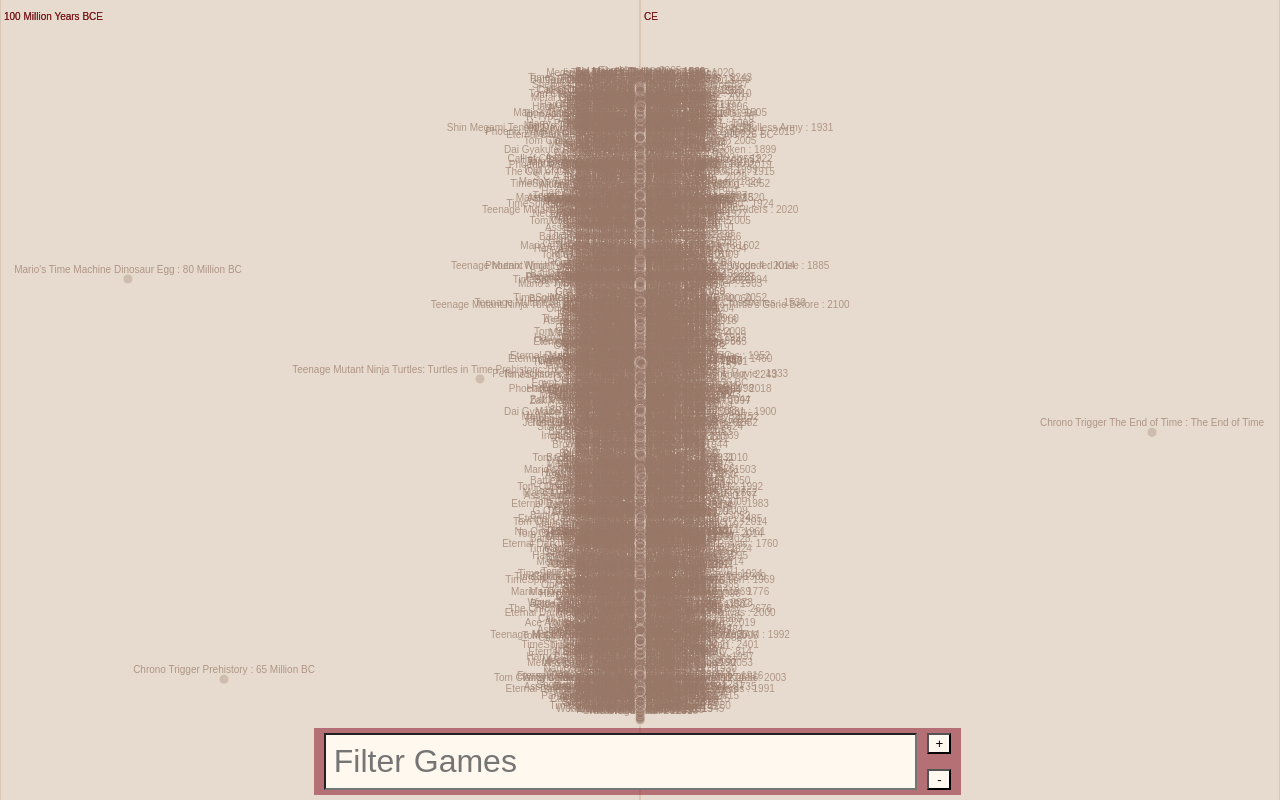
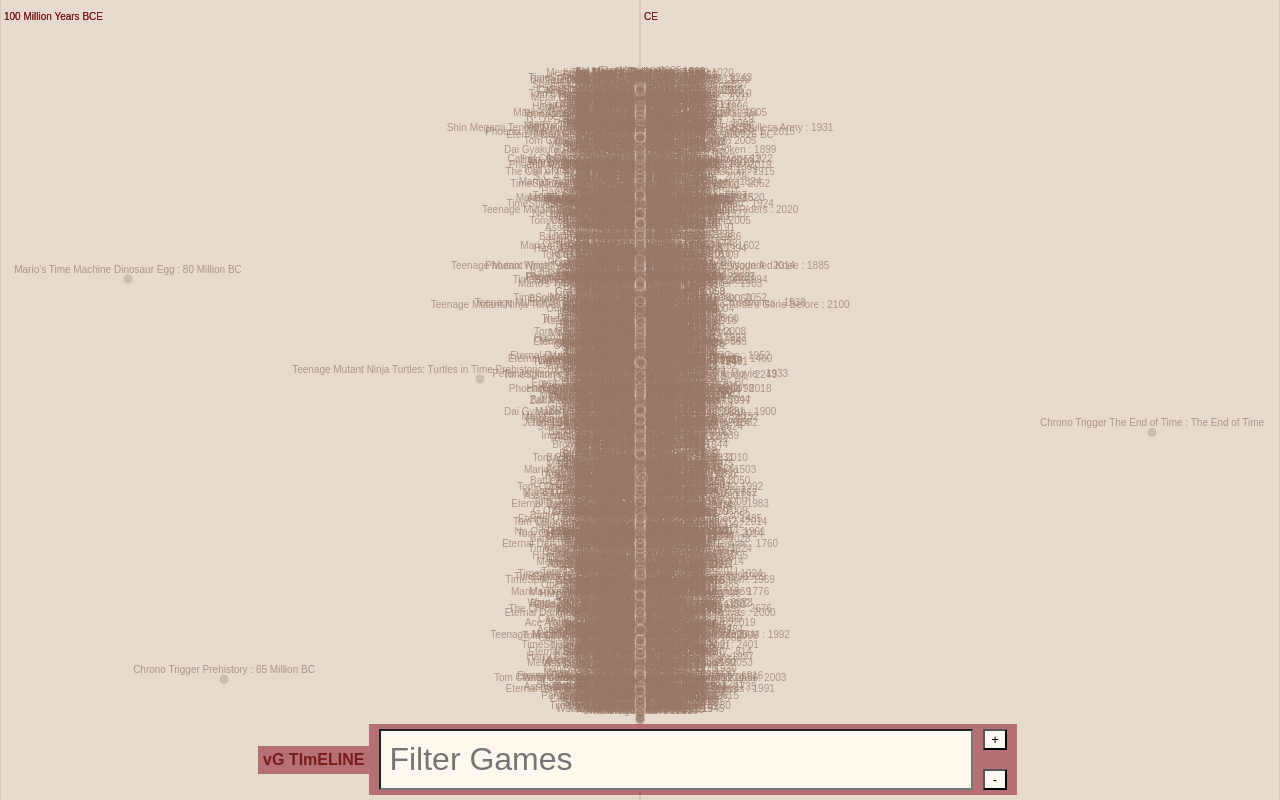
Before and after one commit to andrewtoups/gametimeline, a website: page index.html in a window 1280 px wide. Drawn offline with Linux system fonts and the light colour scheme.

Commit message:
Added title card

```diff
--- a/css/partials/_layout.scss
+++ b/css/partials/_layout.scss
@@ -25,7 +25,19 @@
 
 #footer {
   bottom: 5px;
-  justify-content: center;
+  @include justify-content(center);
+  @include align-items(stretch);
+  > * {
+    border: 2px solid $fami-copper;
+  }
+}
+
+#title {
+  @include align-self(center);
+  font-family: fami, helvetica, sans-serif;
+  margin: 0 10px;
+  color: $fami-highlight;
+  font-weight: 100;
 }
 
 #controls {
--- a/index.html
+++ b/index.html
@@ -13,6 +13,7 @@
       <div id="header">
       </div>
       <div id="footer">
+        <h4 id="title">vG TImELINE</h4>
         <div id="controls">
           <input id="filter-box" placeholder="Filter Games"></input>
           <div id="zoom">
```
Also changed, not shown: css/timeline.css.
